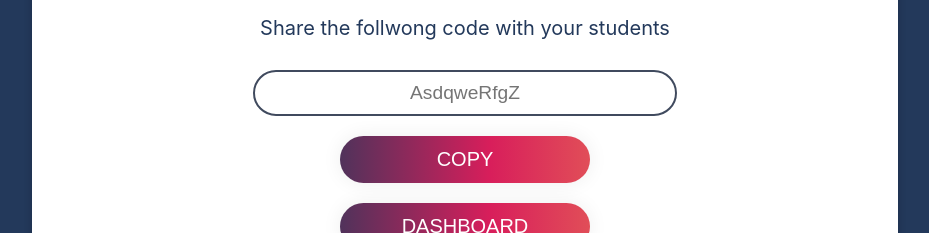
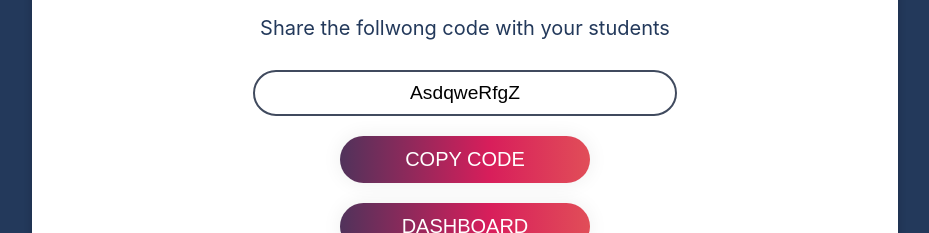
Before and after one commit to andriilysenko-tech/quizdom, a React (Create React App) app in the folder client/: page /created-succesfully in a window 1280 px wide. Shown: the part 302-535 px from the top of the page, without its empty margins (175-1104 px from the left). Built offline with nearby package versions, Linux system fonts and the light colour scheme.

Commit message:
📦 ADD : Add copy to clipboard functionality

```diff
--- a/client/src/screens/CreatedSuccesfully.js
+++ b/client/src/screens/CreatedSuccesfully.js
@@ -1,7 +1,11 @@
 import React, { useState } from "react";
 import { Link } from "react-router-dom";
 import "./CreatedSuccesfully.css";
+import { CopyToClipboard } from "react-copy-to-clipboard";
+
 const CreatedSuccesfully = ({ user }) => {
+  const [Code, setCode] = useState("AsdqweRfgZ");
+  const [Copy, setCopy] = useState("Copy Code");
   return (
     <div id="created-quiz">
       <div id="created-quiz-div">
@@ -9,8 +13,10 @@ const CreatedSuccesfully = ({ user }) => {
           <b>Quiz Created Succefully</b>
           <p>Share the follwong code with your students</p>
         </div>
-				<input id="copy-code" type="text" placeholder="AsdqweRfgZ" />
-				<button className="copy-btn">copy</button>
+        <input id="copy-code" type="text" value={Code} />
+        <CopyToClipboard text={Code} onCopy={()=>{setCopy("Code Copied!")}}>
+          <button className="copy-btn">{Copy}</button>
+        </CopyToClipboard>
         <Link to={user.id + "/dashboard"}>
           <button className="copy-btn">Dashboard</button>
         </Link>
```
Also changed, not shown: 1 other file (tests, documents, lock files or other folders). Lines whose indentation alone changed are shown as unchanged.
